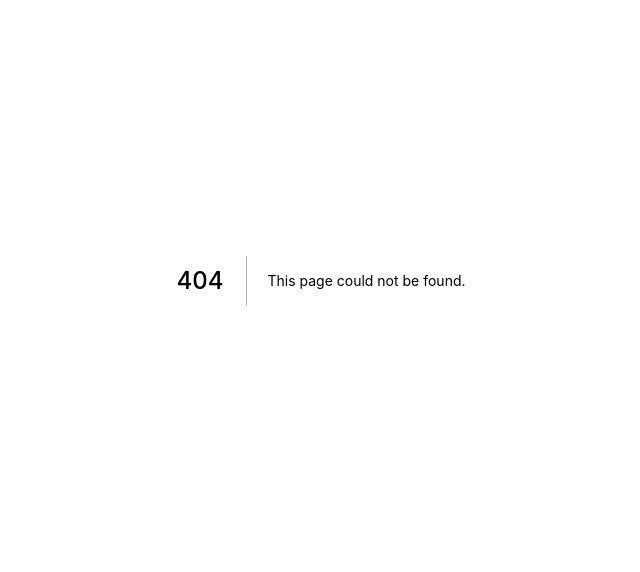
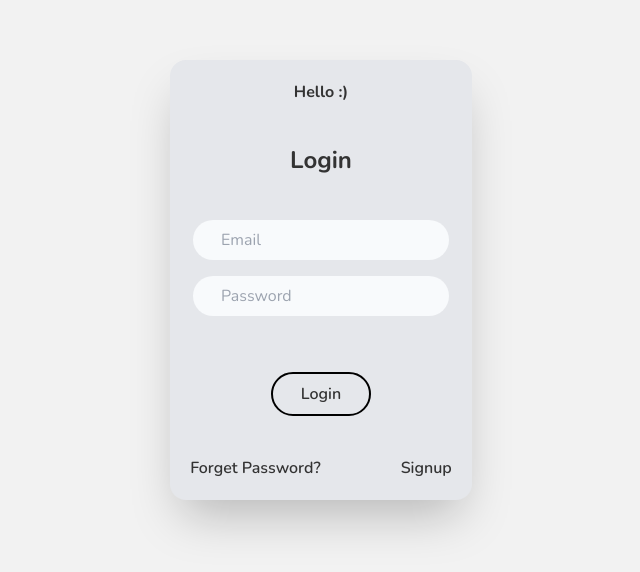
Before and after one commit to VivekPatel3325/Smarticle, a Next.js app: page /Login in a window 1280 px wide. Before the commit this address had no page. Shown: the part 120-692 px from the top of the page, without its empty margins (319-959 px from the left). Built offline with nearby package versions, Linux system fonts and the light colour scheme.

Commit message:
First Commit

```diff
--- /dev/null
+++ b/pages/404.js
@@ -0,0 +1,18 @@
+import Link from "next/link";
+import styles from "../styles/Home.module.css";
+
+const NotFound = () => {
+  return (
+    <main className={styles.main}>
+      <div className="not-found">
+        <p className="font-bold text-5xl mb-2">404 Error</p>
+        <p className="font-semibold text-2xl mb-2">Page Not Found</p>
+        <Link href="/">
+          <a className="a-link">Back to Home Page</a>
+        </Link>
+      </div>
+    </main>
+  );
+};
+
+export default NotFound;
--- /dev/null
+++ b/pages/Forgot.js
@@ -0,0 +1,45 @@
+import Head from "next/head";
+import Link from "next/link";
+import styles from "../styles/Home.module.css";
+
+const Forgot = () => {
+  return (
+    <div className={styles.container}>
+      <Head>
+        <title>Forgot</title>
+      </Head>
+      <main className={styles.main}>
+        <div className="bg-gray-200 rounded-2xl shadow-2xl flex max-w-4xl">
+          <div className="p-5">
+            <div className="mb-10">
+              <p className="text-1xl font-bold">Provide Registered Email</p>
+            </div>
+            <div className="mb-14">
+              <div className="flex flex-col items-center mb-4">
+                <div className="bg-slate-50 w-64 p-2 rounded-full flex items-center">
+                  <input
+                    className="bg-slate-50 outline-none flex-1 ml-5"
+                    type="email"
+                    name="email"
+                    id="email"
+                    placeholder="Email"
+                    required
+                  />
+                </div>
+              </div>
+            </div>
+            <div className="mb-10">
+              <Link href="/">
+                <button className="border-black border-2 rounded-full px-7 py-2 font-semibold hover:bg-black hover:text-white">
+                  Send Reset Link
+                </button>
+              </Link>
+            </div>
+          </div>
+        </div>
+      </main>
+    </div>
+  );
+};
+
+export default Forgot;
--- /dev/null
+++ b/pages/Login.js
@@ -0,0 +1,70 @@
+import Head from "next/head";
+import Link from "next/link";
+import styles from "../styles/Home.module.css";
+
+const Login = () => {
+  return (
+    <div className={styles.container}>
+      <Head>
+        <title>Login</title>
+      </Head>
+      <main className={styles.main}>
+        <div className="bg-gray-200 rounded-2xl shadow-2xl flex max-w-4xl">
+          <div className="p-5">
+            <div>
+              <p className="text-1xl font-bold">Hello :)</p>
+            </div>
+            <div className="py-10">
+              <p className="text-2xl font-bold mb-1">Login</p>
+            </div>
+            <div className="mb-14">
+              <div className="flex flex-col items-center mb-4">
+                <div className="bg-slate-50 w-64 p-2 rounded-full flex items-center">
+                  <input
+                    className="bg-slate-50 outline-none flex-1 ml-5"
+                    type="email"
+                    name="email"
+                    id="email"
+                    placeholder="Email"
+                    required
+                  />
+                </div>
+              </div>
+              <div className="flex flex-col items-center mb-4">
+                <div className="bg-slate-50 w-64 p-2 rounded-full flex items-center">
+                  <input
+                    className="bg-slate-50 outline-none flex-1 ml-5"
+                    type="password"
+                    name="password"
+                    id="password"
+                    placeholder="Password"
+                    minlength="8"
+                    pattern="(?=.*\d)(?=.*[a-z])(?=.*[A-Z]).{8,}"
+                    required
+                  />
+                </div>
+              </div>
+            </div>
+            <div className="mb-10">
+              <Link href="/">
+                <button className="border-black border-2 rounded-full px-7 py-2 font-semibold hover:bg-black hover:text-white">
+                  Login
+                </button>
+              </Link>
+            </div>
+            <div className="space-x-14 lg:space-x-20">
+              <Link href="/Forgot">
+                <a className="border-black font-semibold">Forget Password?</a>
+              </Link>
+              <Link href="/Signup">
+                <a className="border-black font-semibold">Signup</a>
+              </Link>
+            </div>
+          </div>
+        </div>
+      </main>
+    </div>
+  );
+};
+
+export default Login;
--- /dev/null
+++ b/pages/Post.js
@@ -0,0 +1,52 @@
+import Head from "next/head";
+import styles from "../styles/Home.module.css";
+import Multiselect from "multiselect-react-dropdown";
+import { useState } from "react";
+
+const Post = () => {
+  const data = [
+    { Topic: "Information Technology", id: 1 },
+    { Topic: "Cloud Computing", id: 2 },
+    { Topic: "Machine Learning", id: 3 },
+    { Topic: "Big Data", id: 4 },
+  ];
+
+  const [options] = useState(data);
+
+  return (
+    <div className={styles.container}>
+      <Head>
+        <title>Post</title>
+      </Head>
+      <main className={styles.main}>
+        <p className="mb-5 text-4xl">Post Article</p>
+        <div>
+          <textarea className="outline-gray-600 resize-none rounded-md w-52 xl:w-600 h-80">
+            Type Here....
+          </textarea>
+        </div>
+        <div>
+          <input
+            className="mr-2"
+            type="checkbox"
+            id="checkbox1"
+            name="checkbox1"
+            value="public"
+          />
+          <label for="checkbox1">Make Public</label>
+
+          <div className="flex xl:inline-flex xl:ml-44">
+            Topic: &nbsp; &nbsp;
+            <Multiselect
+              className="rounded-md bg-f2f2f2 outline-gray-600 border-gray-300"
+              options={options}
+              displayValue="Topic"
+            />
+          </div>
+        </div>
+      </main>
+    </div>
+  );
+};
+
+export default Post;
--- /dev/null
+++ b/pages/Signup.js
@@ -0,0 +1,86 @@
+import Head from "next/head";
+import Link from "next/link";
+import styles from "../styles/Home.module.css";
+
+const Signup = () => {
+  return (
+    <div className={styles.container}>
+      <Head>
+        <title>Signup</title>
+      </Head>
+      <main className={styles.main}>
+        <div className="bg-gray-200 rounded-2xl shadow-2xl flex max-w-4xl">
+          <div className="p-5">
+            <div>
+              <p className="text-1xl font-bold">Welcome :)</p>
+            </div>
+            <div className="py-10">
+              <p className="text-2xl font-bold mb-1">Signup</p>
+            </div>
+            <div className="mb-14">
+              <div className="flex flex-col items-center mb-4">
+                <div className="bg-slate-50 w-64 p-2 rounded-full flex items-center">
+                  <input
+                    className="bg-slate-50 outline-none flex-1 ml-5"
+                    type="text"
+                    id="Username"
+                    placeholder="Username"
+                    required
+                  />
+                </div>
+              </div>
+              <div className="flex flex-col items-center mb-4">
+                <div className="bg-slate-50 w-64 p-2 rounded-full flex items-center">
+                  <input
+                    className="bg-slate-50 outline-none flex-1 ml-5"
+                    type="email"
+                    name="email"
+                    id="email"
+                    placeholder="Email"
+                    required
+                  />
+                </div>
+              </div>
+              <div className="flex flex-col items-center mb-4">
+                <div className="bg-slate-50 w-64 p-2 rounded-full flex items-center">
+                  <input
+                    className="bg-slate-50 outline-none flex-1 ml-5"
+                    type="password"
+                    name="password"
+                    id="password"
+                    placeholder="Password"
+                    minLength="8"
+                    pattern="(?=.*\d)(?=.*[a-z])(?=.*[A-Z]).{8,}"
+                    required
+                  />
+                </div>
+              </div>
+              <div className="flex flex-col items-center">
+                <div className="bg-slate-50 w-64 p-2 rounded-full flex items-center">
+                  <input
+                    className="bg-slate-50 outline-none flex-1 ml-5"
+                    type="password"
+                    name="password"
+                    id="password"
+                    placeholder="Confirm Password"
+                    minLength="8"
+                    required
+                  />
+                </div>
+              </div>
+            </div>
+            <div>
+              <Link href="/Signup">
+                <button className="border-black border-2 rounded-full px-7 py-2 font-semibold hover:bg-black hover:text-white">
+                  Signup
+                </button>
+              </Link>
+            </div>
+          </div>
+        </div>
+      </main>
+    </div>
+  );
+};
+
+export default Signup;
--- /dev/null
+++ b/postcss.config.js
@@ -0,0 +1,6 @@
+module.exports = {
+  plugins: {
+    tailwindcss: {},
+    autoprefixer: {},
+  },
+}
--- a/styles/Home.module.css
+++ b/styles/Home.module.css
@@ -10,6 +10,7 @@
   flex-direction: column;
   justify-content: center;
   align-items: center;
+  text-align: center;
 }
 
 .footer {
--- a/styles/globals.css
+++ b/styles/globals.css
@@ -1,16 +1,17 @@
-html,
+@import url("https://fonts.googleapis.com/css2?family=Nunito:wght@300;400;600;700&display=swap");
+@tailwind base;
+@tailwind components;
+@tailwind utilities;
+
 body {
-  padding: 0;
-  margin: 0;
-  font-family: -apple-system, BlinkMacSystemFont, Segoe UI, Roboto, Oxygen,
-    Ubuntu, Cantarell, Fira Sans, Droid Sans, Helvetica Neue, sans-serif;
+  background: #f2f2f2;
+  color: #333;
+  font-family: "Nunito";
 }
-
-a {
-  color: inherit;
-  text-decoration: none;
+.a-link {
+  color: #4979ff;
+  text-decoration: underline;
 }
-
-* {
-  box-sizing: border-box;
+.not-found {
+  text-align: center;
 }
--- /dev/null
+++ b/tailwind.config.js
@@ -0,0 +1,17 @@
+module.exports = {
+  content: [
+    "./pages/**/*.{js,ts,jsx,tsx}",
+    "./components/**/*.{js,ts,jsx,tsx}",
+  ],
+  theme: {
+    extend: {
+      width: {
+        600: "600px",
+      },
+      colors: {
+        f2f2f2: "#f2f2f2",
+      },
+    },
+  },
+  plugins: [],
+};
```
Also changed, not shown: package.json (+11 -2 lines), 1 other file (tests, documents, lock files or other folders).
